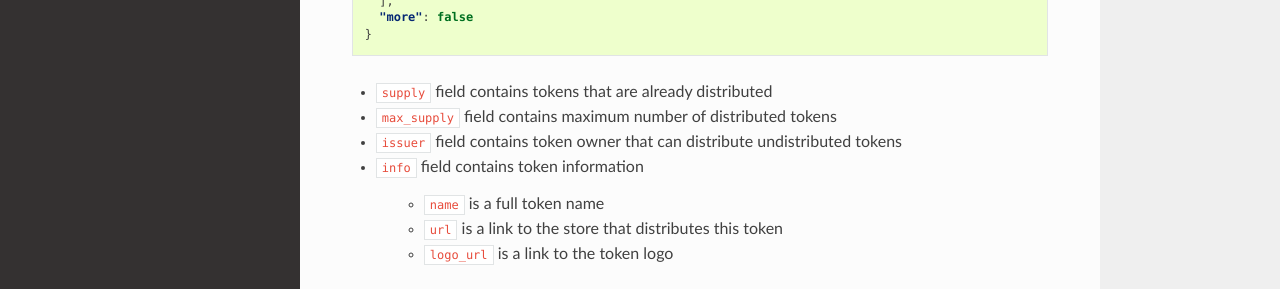
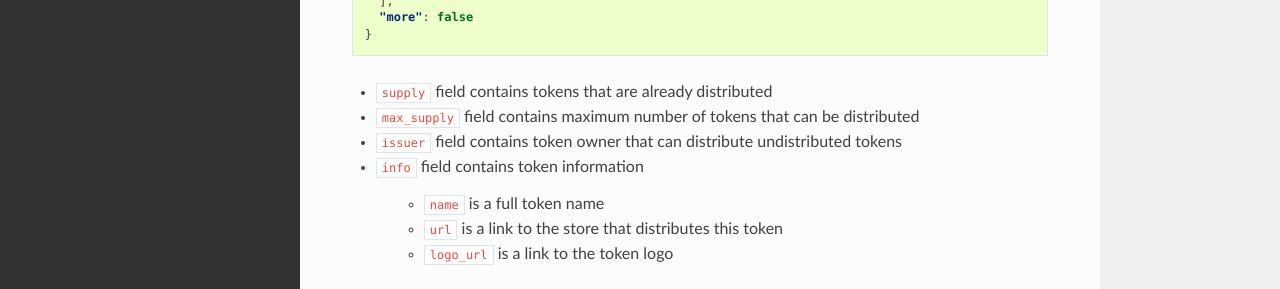
Before and after one commit to Wuletou/docs, a Sphinx documentation site: the page built from docs/source/token.rst, in a window 1280 px wide and 900 px high, scrolled down 1017 px. Shown: the part 444-733 px from the top of the window. Built offline with Sphinx 7.4.7 and the Read the Docs theme 2.0.0, drawn with Linux system fonts in a browser that asks for light colours; formulas are drawn with MathJax 3.

Commit message:
rephrase

```diff
--- a/docs/source/token.rst
+++ b/docs/source/token.rst
@@ -72,7 +72,7 @@ You will get response like:
     }
 
 * ``supply`` field contains tokens that are already distributed
-* ``max_supply`` field contains maximum number of distributed tokens
+* ``max_supply`` field contains maximum number of tokens that can be distributed
 * ``issuer`` field contains token owner that can distribute undistributed tokens
 * ``info`` field contains token information
 
```
